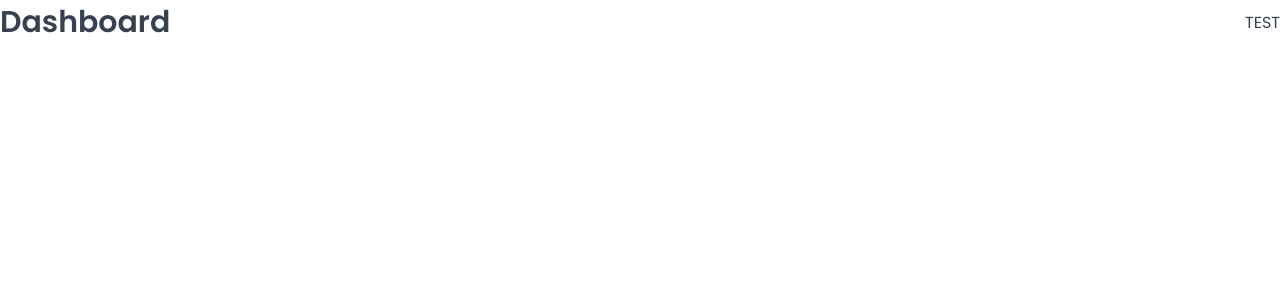
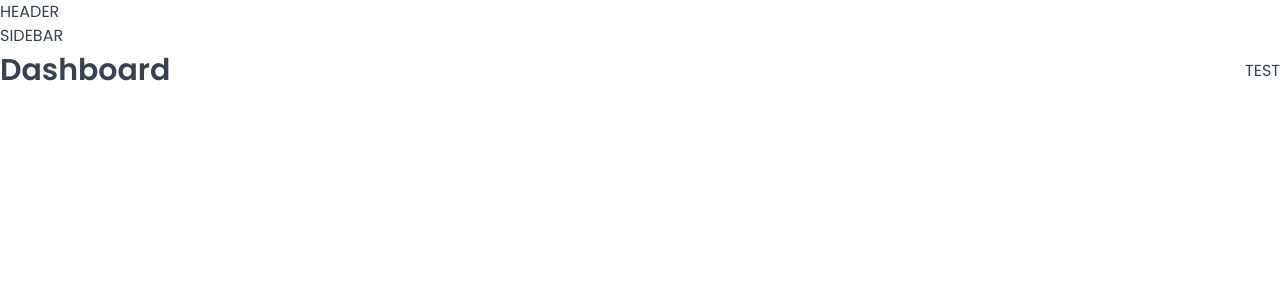
Before and after one commit to lexiecodingwithcat/pj-the-wild-oasis, a React (Vite) app: page / in a window 1280 px wide. Shown: the top 300 px of the page. Built offline with nearby package versions, Linux system fonts and the light colour scheme; a web font is replaced by a local one.

Commit message:
set up AppLayout

```diff
--- a/src/App.jsx
+++ b/src/App.jsx
@@ -8,9 +8,12 @@ import Dashboard from "./pages/Dashboard";
 import Settings from "./pages/Settings";
 import Users from "./pages/Users";
 import PageNotFound from "./pages/PageNotFound";
+import AppLayout from "./ui/AppLayout";
 
 const router = createBrowserRouter([
   {
+    //layout is just a container which used to wrap the same component each route will render
+    element:<AppLayout />,
     children: [
       { path: "/", element: <Dashboard /> },
       { path: "/dashboard", element: <Dashboard /> },
--- a/src/ui/AppLayout.jsx
+++ b/src/ui/AppLayout.jsx
@@ -1,9 +1,25 @@
+import { Outlet } from "react-router";
+import Sidebar from "./Sidebar";
+import Header from "./Header";
+
+
+
+
+
+
+
+
+
 function AppLayout() {
-    return (
-        <div>
-
-        </div>
-    )
+  return (
+    <div>
+      <Header />
+      <Sidebar />
+      <main>
+        <Outlet />
+      </main>
+    </div>
+  );
 }
 
-export default AppLayout
+export default AppLayout;
--- /dev/null
+++ b/src/ui/Header.jsx
@@ -0,0 +1,9 @@
+function Header() {
+    return (
+        <header>
+            HEADER
+        </header>
+    )
+}
+
+export default Header
--- /dev/null
+++ b/src/ui/Sidebar.jsx
@@ -0,0 +1,9 @@
+function Sidebar() {
+    return (
+        <aside>
+            SIDEBAR
+        </aside>
+    )
+}
+
+export default Sidebar
```
